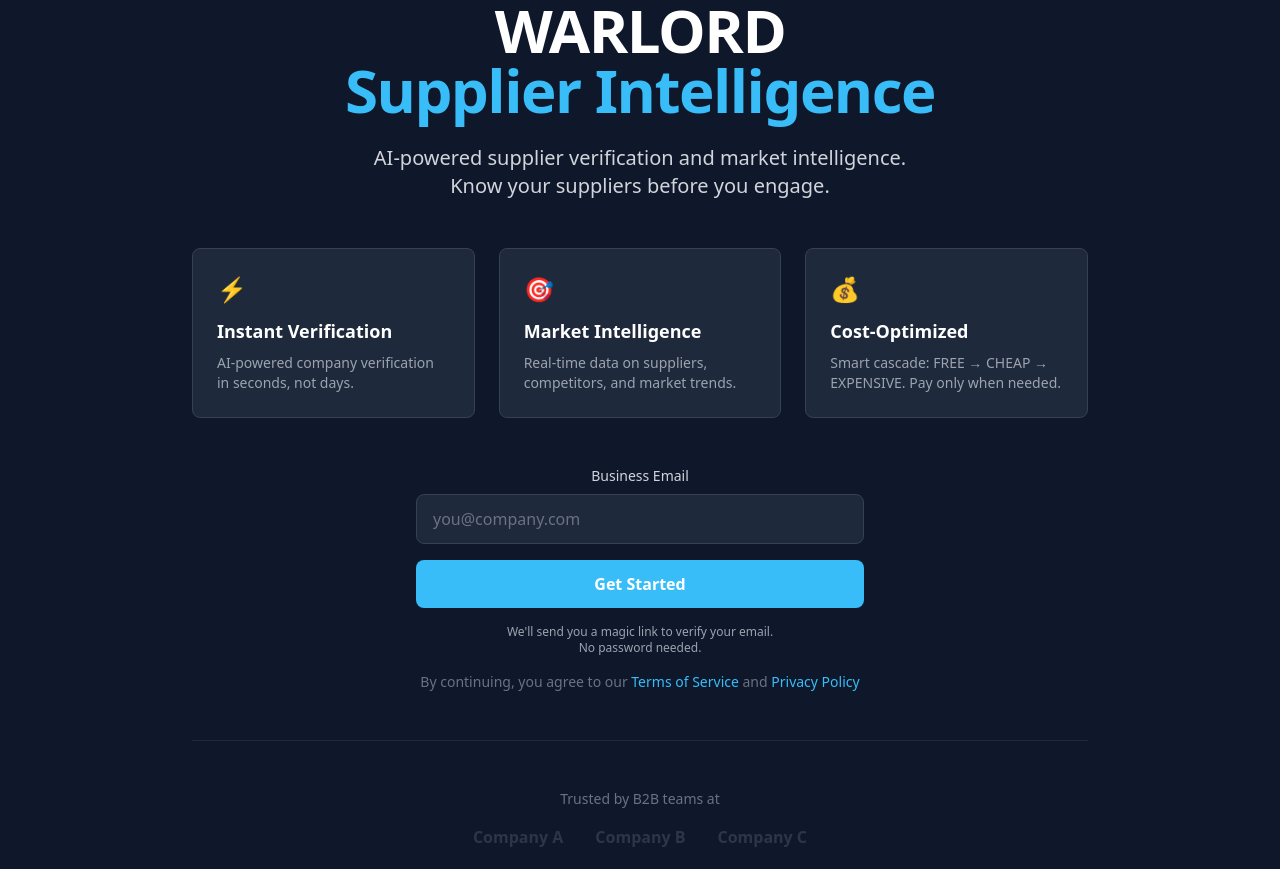
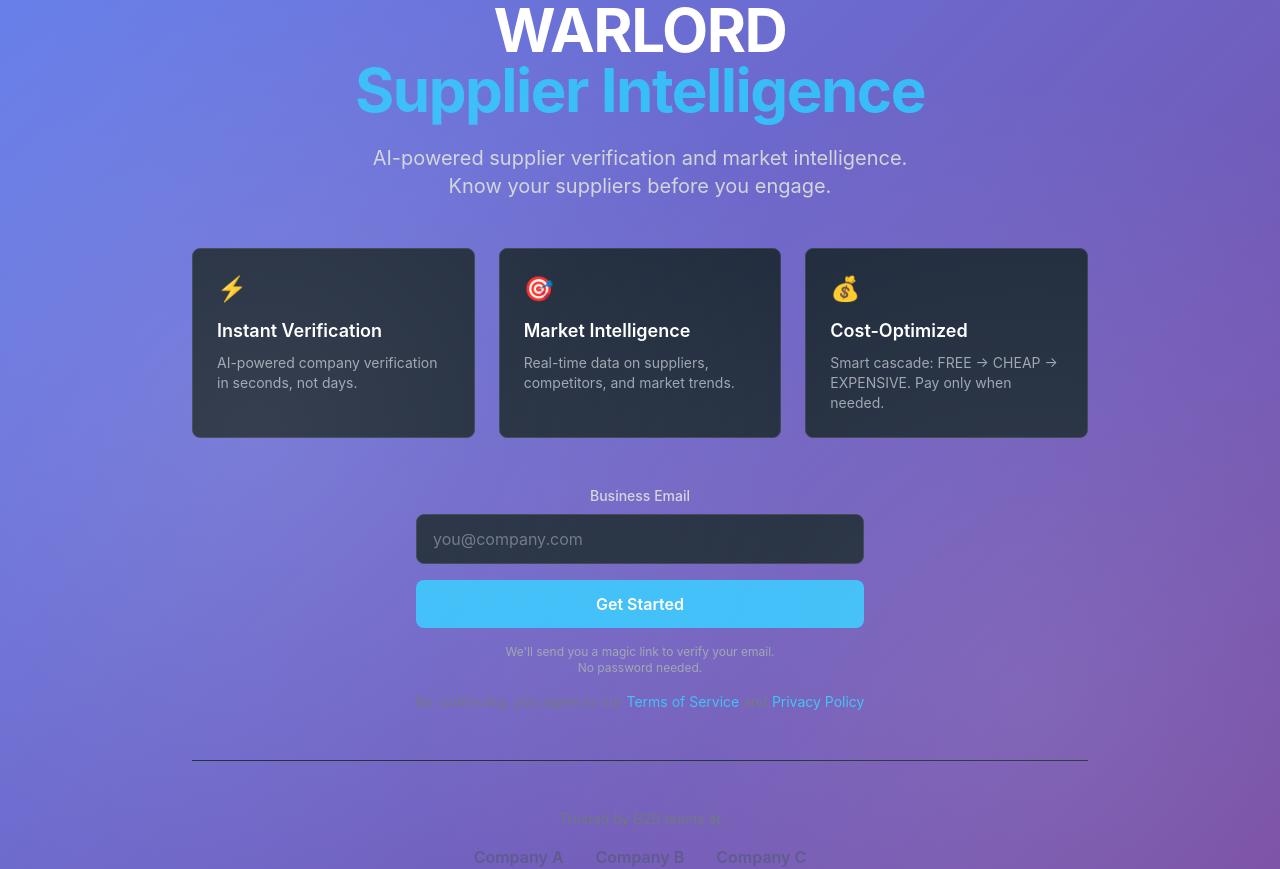
Before and after one commit to GGGP-Test/warlord-platform, a Next.js app: page / in a window 1280 px wide. Built offline with nearby package versions, Linux system fonts and the light colour scheme; no server answers.

Commit message:
Update globals.css with light Stripe-ish glassmorphism theme

```diff
--- a/app/globals.css
+++ b/app/globals.css
@@ -3,23 +3,88 @@
 @tailwind utilities;
 
 :root {
-  --foreground-rgb: 255, 255, 255;
-  --background-start-rgb: 15, 23, 42;
-  --background-end-rgb: 15, 23, 42;
+  /* Light Theme Color System - Stripe-ish */
+  --bg-primary: #FAFAFA;
+  --bg-secondary: #FFFFFF;
+  --bg-elevated: #FFFFFF;
+  --surface: rgba(255, 255, 255, 0.8);
+  --surface-hover: rgba(255, 255, 255, 0.95);
+
+  --border: rgba(0, 0, 0, 0.08);
+  --border-focus: rgba(59, 130, 246, 0.4);
+
+  --text-primary: #0F172A;
+  --text-secondary: #475569;
+  --text-muted: #94A3B8;
+
+  --accent-primary: #3B82F6;
+  --accent-hover: #2563EB;
+  --accent-subtle: rgba(59, 130, 246, 0.08);
+
+  --success: #22C55E;
+  --error: #EF4444;
+  --warning: #F59E0B;
+
+  --gradient-start: #667eea;
+  --gradient-end: #764ba2;
+}
+
+* {
+  margin: 0;
+  padding: 0;
+  box-sizing: border-box;
 }
 
 body {
-  color: rgb(var(--foreground-rgb));
-  background: linear-gradient(
-      to bottom,
-      transparent,
-      rgb(var(--background-end-rgb))
-    )
-    rgb(var(--background-start-rgb));
+  font-family: -apple-system, BlinkMacSystemFont, 'Segoe UI', Roboto, 'Helvetica Neue', Arial, sans-serif;
+  background: linear-gradient(135deg, var(--gradient-start) 0%, var(--gradient-end) 100%);
+  min-height: 100vh;
+  color: var(--text-primary);
+  position: relative;
+  overflow-x: hidden;
+}
+
+body::before {
+  content: '';
+  position: absolute;
+  top: 0;
+  left: 0;
+  right: 0;
+  bottom: 0;
+  background:
+    radial-gradient(circle at 20% 50%, rgba(255, 255, 255, 0.1) 0%, transparent 50%),
+    radial-gradient(circle at 80% 80%, rgba(255, 255, 255, 0.1) 0%, transparent 50%);
+  pointer-events: none;
+  z-index: 0;
 }
 
 @layer utilities {
   .text-balance {
     text-wrap: balance;
   }
+
+  .glass-card {
+    background: var(--bg-secondary);
+    backdrop-filter: blur(12px);
+    border: 1px solid var(--border);
+    border-radius: 16px;
+    box-shadow: 0 20px 60px rgba(0, 0, 0, 0.15);
+  }
+
+  .btn-primary {
+    background: var(--accent-primary);
+    color: white;
+    transition: all 250ms cubic-bezier(0.4, 0, 0.2, 1);
+  }
+
+  .btn-primary:hover:not(:disabled) {
+    background: var(--accent-hover);
+    transform: translateY(-1px);
+    box-shadow: 0 4px 12px rgba(59, 130, 246, 0.25);
+  }
+
+  .btn-primary:disabled {
+    opacity: 0.6;
+    cursor: not-allowed;
+  }
 }
```
